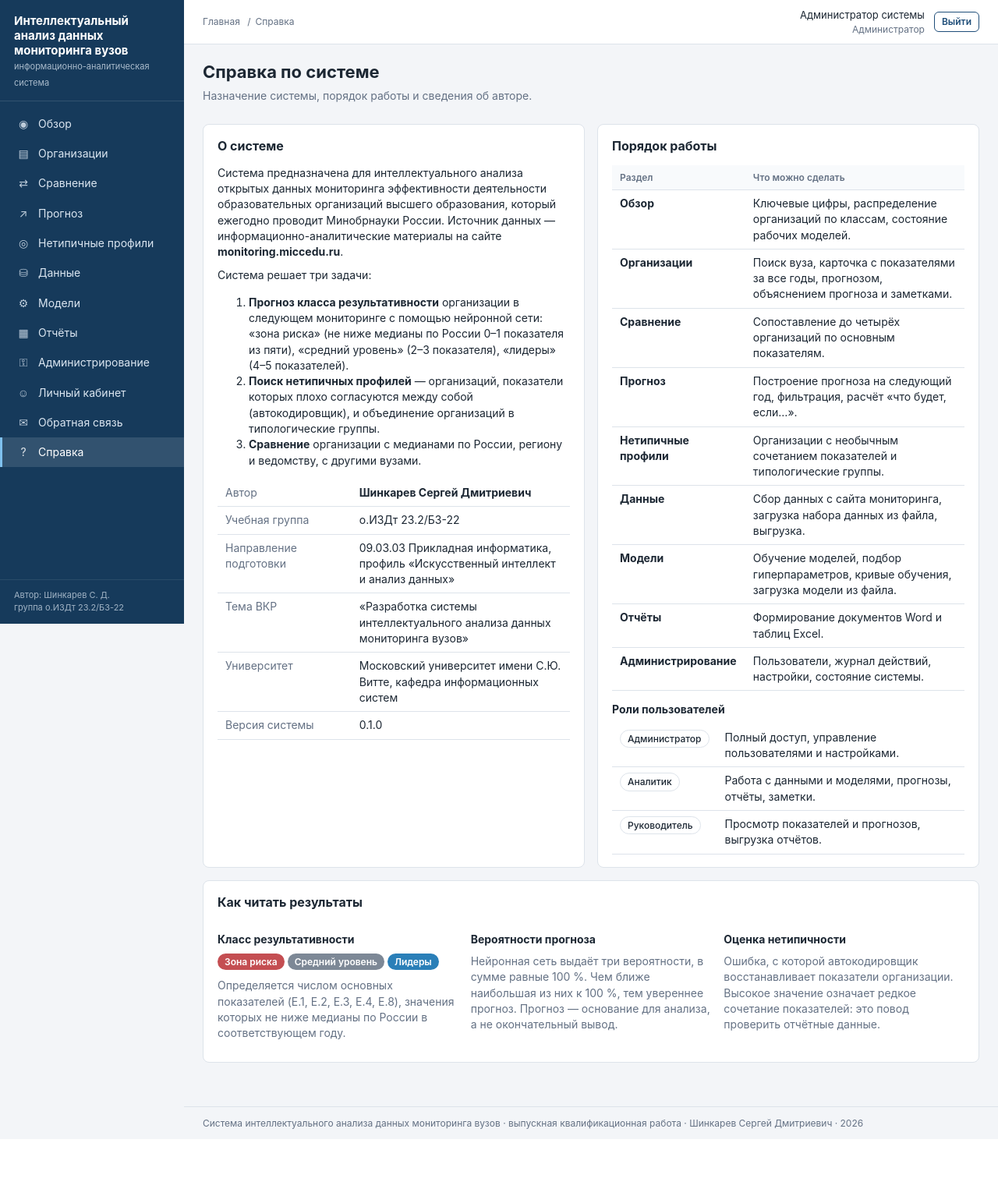
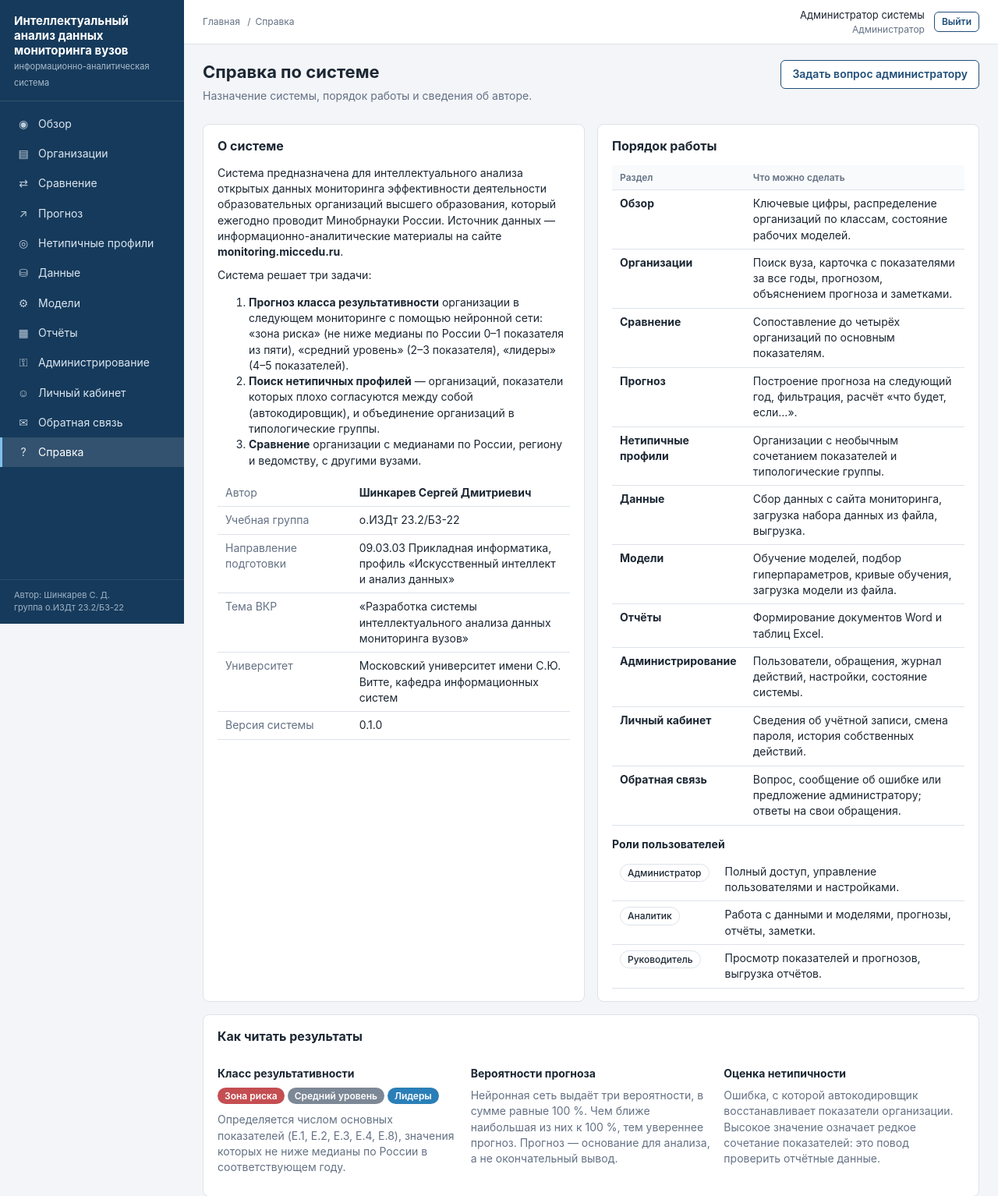
Before and after one commit to sinkarev39/vuz-monitoring-analysis, a Flask app: page /help in a window 1280 px wide. Shown: the top 1534 px of the page at 78% size. Before the commit the page ends 1448 px from the top, so only its background shows below. Run offline with Flask 3, Linux system fonts and the light colour scheme; the visitor is signed in with stand-in values (Sample User, id 1); data comes from the database, SQL or seed files in the repository.

Commit message:
Справка и README: раздел «Обратная связь», 17 таблиц, 47 тестов
Co-Authored-By: Claude Fable 5.2 <noreply@anthropic.com>

```diff
--- a/webapp/templates/help.html
+++ b/webapp/templates/help.html
@@ -6,6 +6,7 @@
     <h1>Справка по системе</h1>
     <p class="lead">Назначение системы, порядок работы и сведения об авторе.</p>
   </div>
+  <div class="actions"><a class="btn secondary" href="{{ url_for('feedback.index') }}">Задать вопрос администратору</a></div>
 </div>
 
 <div class="grid c2">
@@ -46,7 +47,9 @@
       <tr><td><b>Данные</b></td><td>Сбор данных с сайта мониторинга, загрузка набора данных из файла, выгрузка.</td></tr>
       <tr><td><b>Модели</b></td><td>Обучение моделей, подбор гиперпараметров, кривые обучения, загрузка модели из файла.</td></tr>
       <tr><td><b>Отчёты</b></td><td>Формирование документов Word и таблиц Excel.</td></tr>
-      <tr><td><b>Администрирование</b></td><td>Пользователи, журнал действий, настройки, состояние системы.</td></tr>
+      <tr><td><b>Администрирование</b></td><td>Пользователи, обращения, журнал действий, настройки, состояние системы.</td></tr>
+      <tr><td><b>Личный кабинет</b></td><td>Сведения об учётной записи, смена пароля, история собственных действий.</td></tr>
+      <tr><td><b>Обратная связь</b></td><td>Вопрос, сообщение об ошибке или предложение администратору; ответы на свои обращения.</td></tr>
     </table>
     <h3>Роли пользователей</h3>
     <table class="data">
```
Also changed, not shown: README.md.
